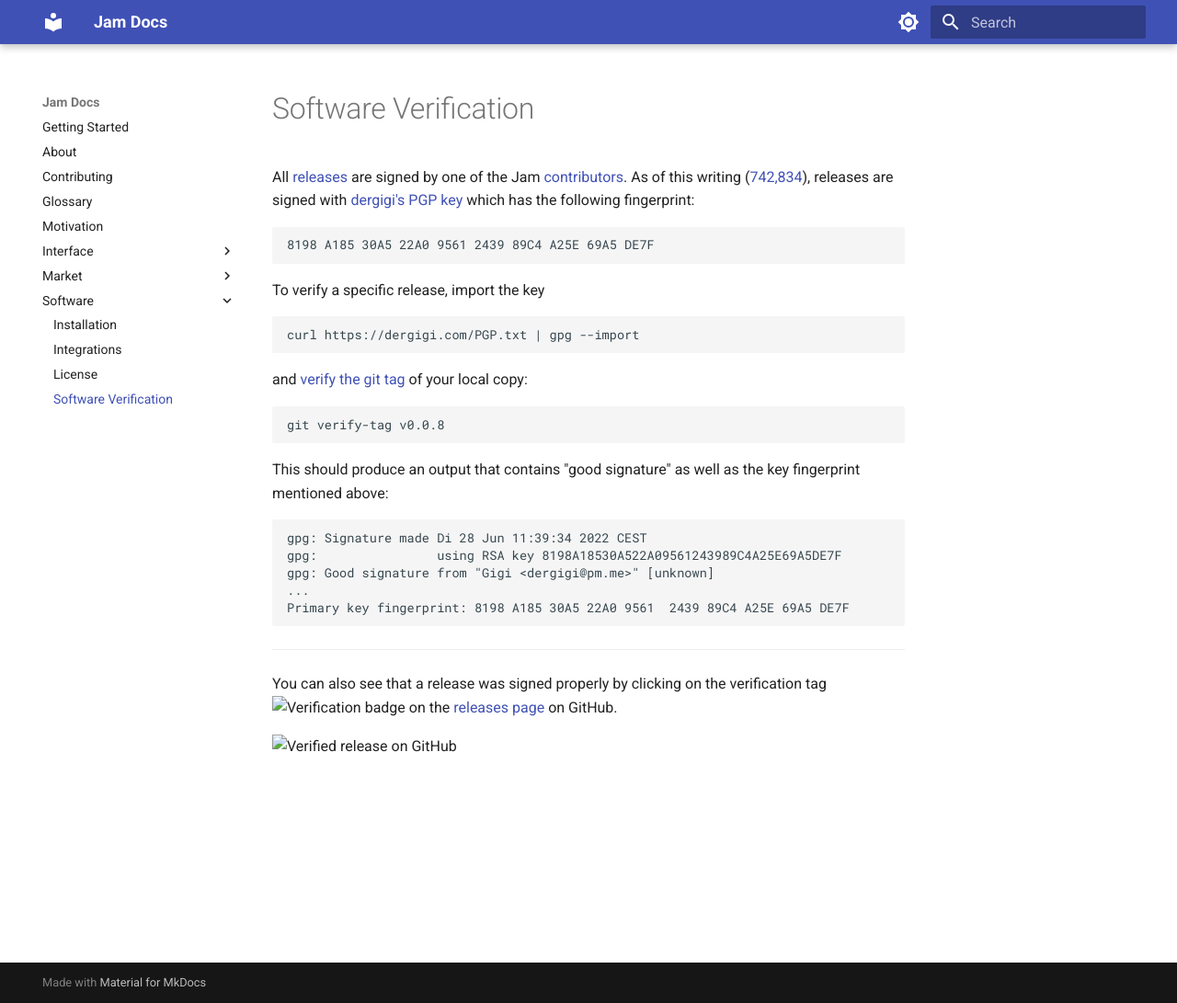
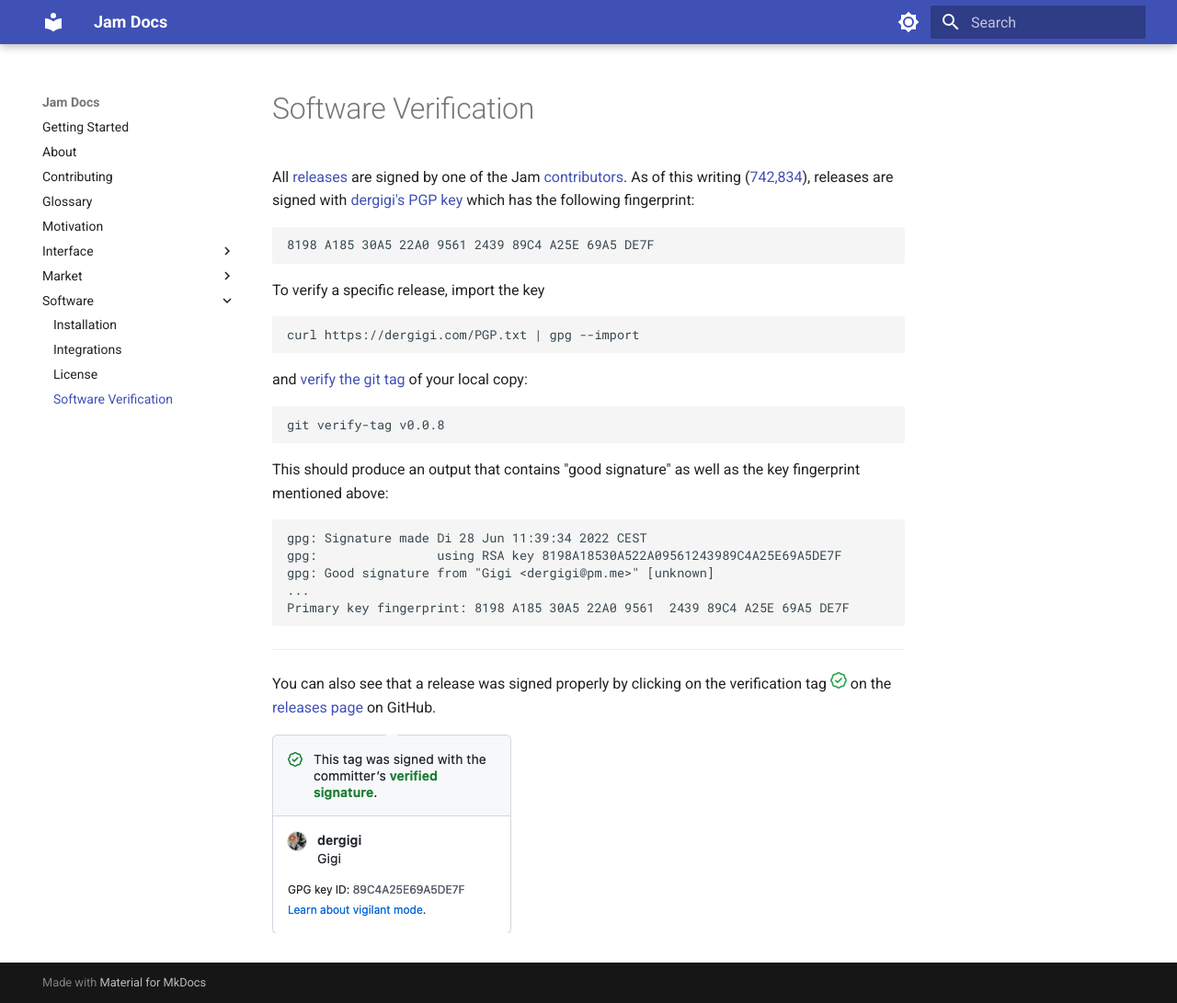
Before and after one commit to joinmarket-webui/jamdocs, an MkDocs documentation site: the page built from docs/software/verification.md, in a window 1280 px wide and 1091 px high. Shown: the whole window at 92% size. Built offline with MkDocs 1.6.1 and Material for MkDocs 9.7.7, drawn with Linux system fonts in a browser that asks for light colours.

Commit message:
fix(verification): asset paths

```diff
--- a/docs/software/verification.md
+++ b/docs/software/verification.md
@@ -33,11 +33,11 @@
 ---
 
 You can also see that a release was signed properly by clicking on the
-verification tag ![Verification badge](assets/github-checkmark.png) on the
+verification tag ![Verification badge](../assets/github-checkmark.png) on the
 [releases page][releases] on GitHub.
 
 
-![Verified release on GitHub](assets/github-verified.png)
+![Verified release on GitHub](../assets/github-verified.png)
 
 
 [releases]: https://github.com/joinmarket-webui/joinmarket-webui/releases
```
